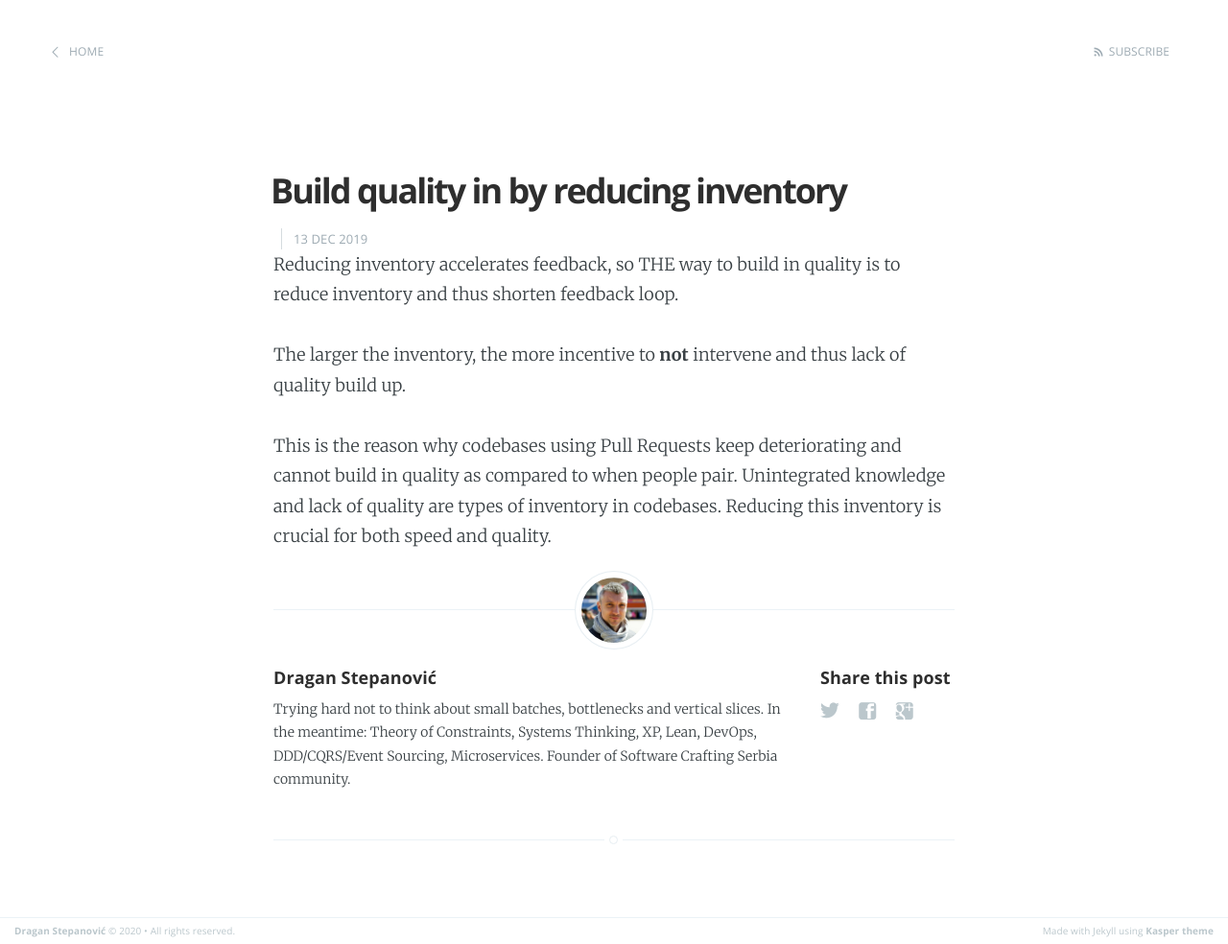
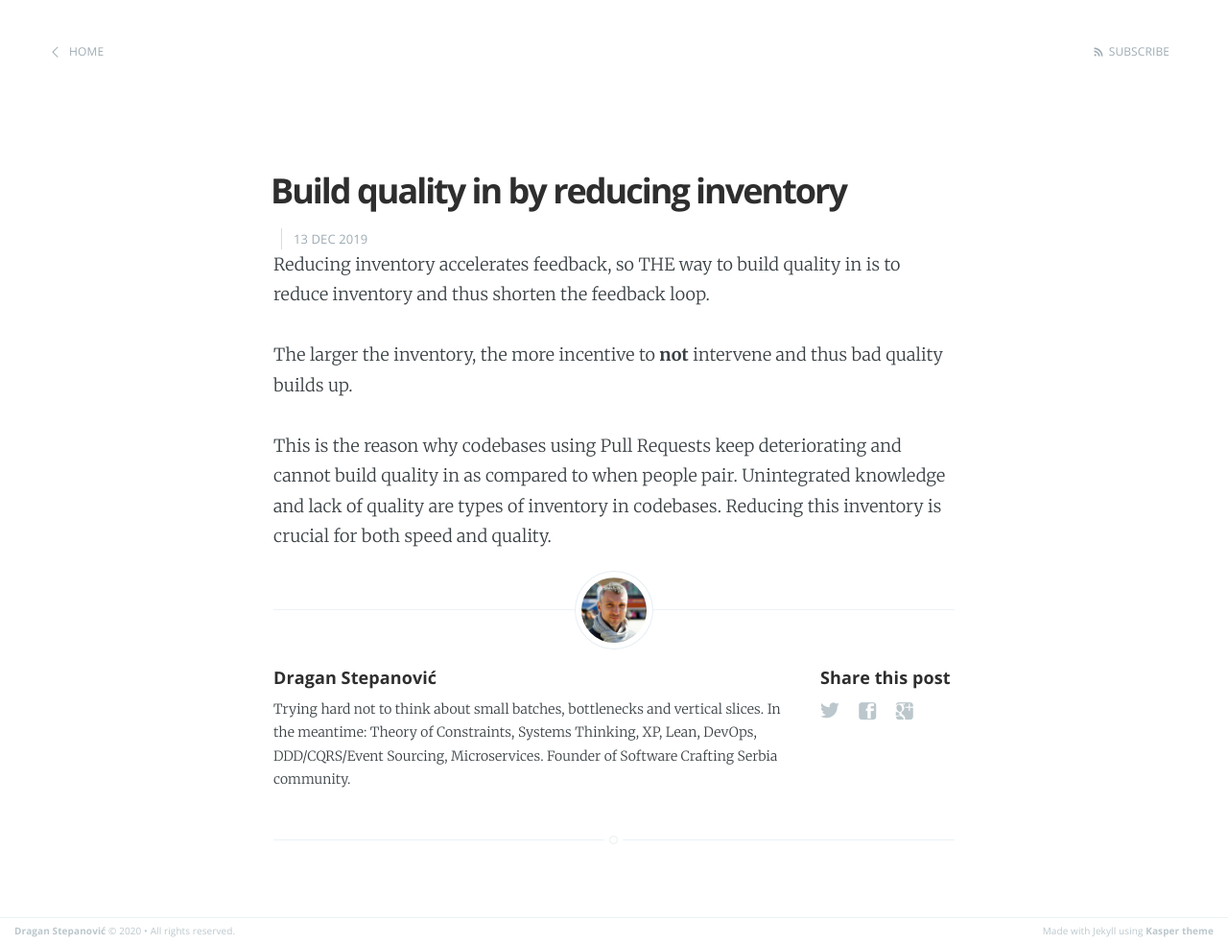
Before and after one commit to dragan-stepanovic/dragan-stepanovic.github.io, a Jekyll site: the page built from _posts/2019-12-13-low-inventory-building-quality-in.md, in a window 1280 px wide. Shown: the whole page at 96% size. Built offline with Jekyll 4.4.1, drawn with Linux system fonts in a browser that asks for light colours.

Commit message:
update post

```diff
--- a/_posts/2019-12-13-low-inventory-building-quality-in.md
+++ b/_posts/2019-12-13-low-inventory-building-quality-in.md
@@ -3,11 +3,10 @@ layout: post
 title:  "Build quality in by reducing inventory"
 ---
 
+Reducing inventory accelerates feedback, so THE way to build quality in is to reduce inventory and thus shorten the feedback loop.
 
-Reducing inventory accelerates feedback, so THE way to build in quality is to reduce inventory and thus shorten feedback loop.
+The larger the inventory, the more incentive to __not__ intervene and thus bad quality builds up.
 
-The larger the inventory, the more incentive to __not__ intervene and thus lack of quality build up.
-
-This is the reason why codebases using Pull Requests keep deteriorating and cannot build in quality as compared to when people pair.
+This is the reason why codebases using Pull Requests keep deteriorating and cannot build quality in as compared to when people pair.
 Unintegrated knowledge and lack of quality are types of inventory in codebases.
 Reducing this inventory is crucial for both speed and quality.
```
